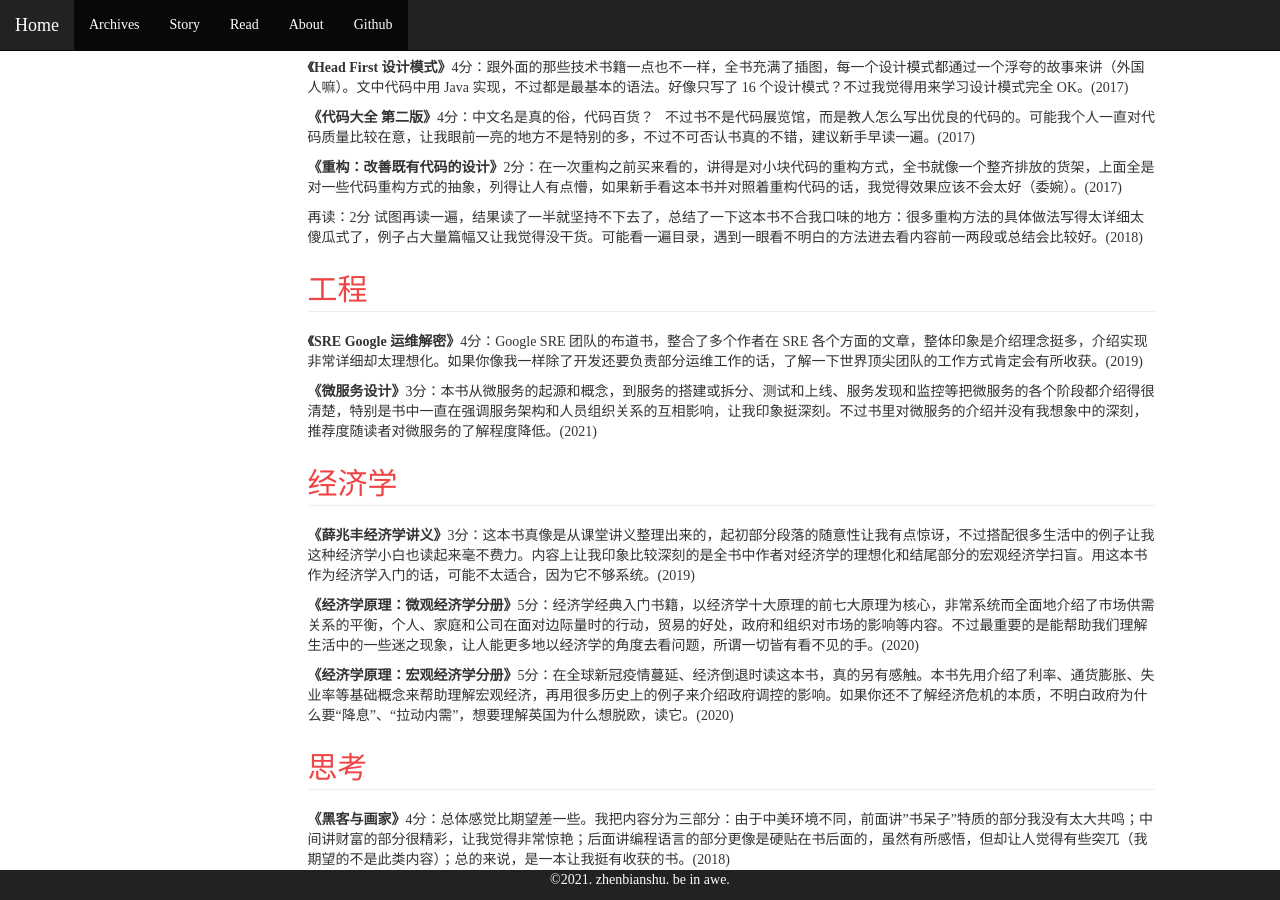
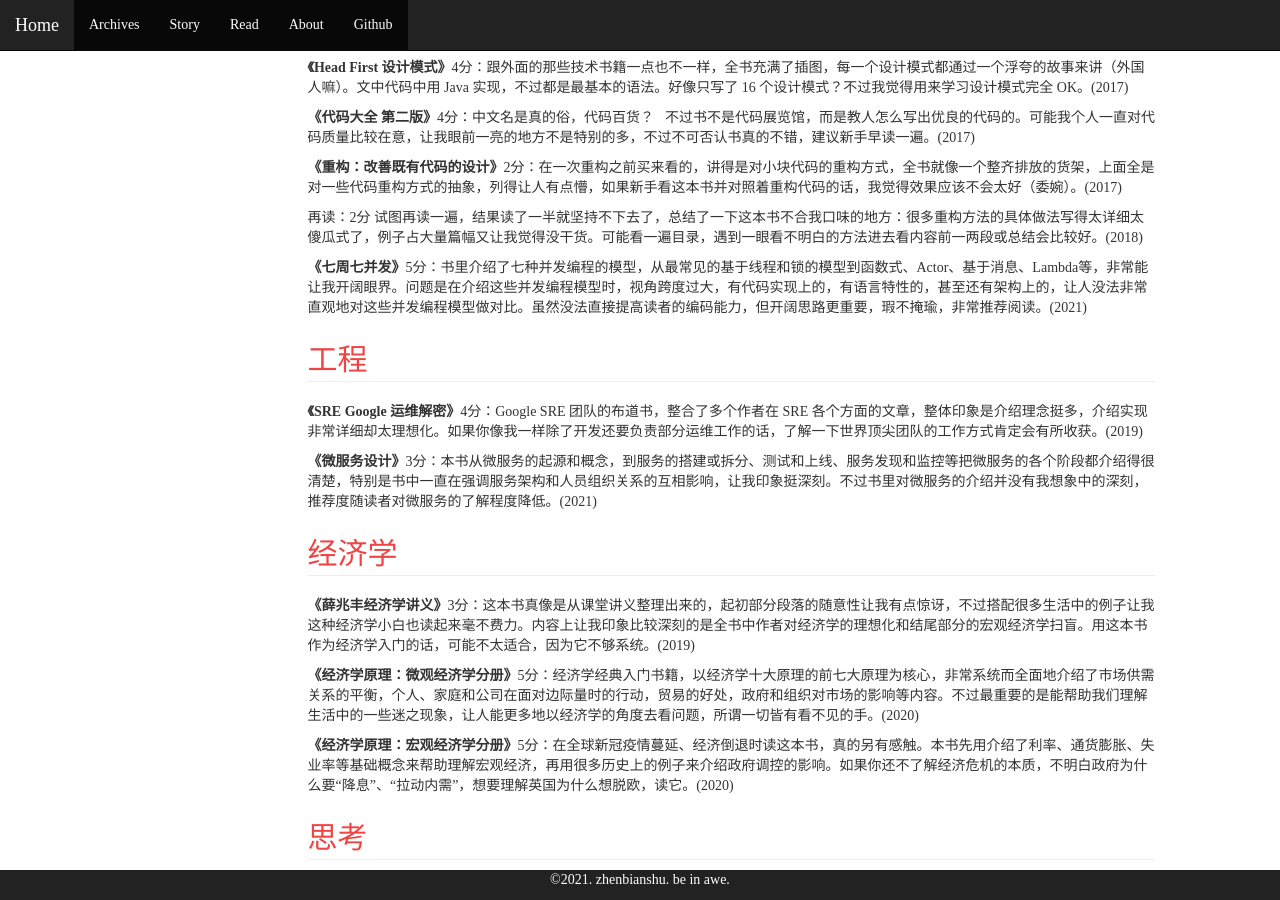
Before and after one commit to zhenbianshu/zhenbianshu.github.io, a Jekyll site: the page built from book_list.md, in a window 1280 px wide and 900 px high, scrolled down 2296 px. Built offline with Jekyll 4.4.1, drawn with Linux system fonts in a browser that asks for light colours; comment, search, counter and statistics services are not loaded.

Commit message:
add book

```diff
--- a/book_list.md
+++ b/book_list.md
@@ -85,6 +85,8 @@ title: "Read"
 
 再读：2分 试图再读一遍，结果读了一半就坚持不下去了，总结了一下这本书不合我口味的地方：很多重构方法的具体做法写得太详细太傻瓜式了，例子占大量篇幅又让我觉得没干货。可能看一遍目录，遇到一眼看不明白的方法进去看内容前一两段或总结会比较好。(2018)
 
+**《七周七并发》**5分：书里介绍了七种并发编程的模型，从最常见的基于线程和锁的模型到函数式、Actor、基于消息、Lambda等，非常能让我开阔眼界。问题是在介绍这些并发编程模型时，视角跨度过大，有代码实现上的，有语言特性的，甚至还有架构上的，让人没法非常直观地对这些并发编程模型做对比。虽然没法直接提高读者的编码能力，但开阔思路更重要，瑕不掩瑜，非常推荐阅读。(2021)
+
 ## 工程
 ---
 **《SRE Google 运维解密》**4分：Google SRE 团队的布道书，整合了多个作者在 SRE 各个方面的文章，整体印象是介绍理念挺多，介绍实现非常详细却太理想化。如果你像我一样除了开发还要负责部分运维工作的话，了解一下世界顶尖团队的工作方式肯定会有所收获。(2019)
```
